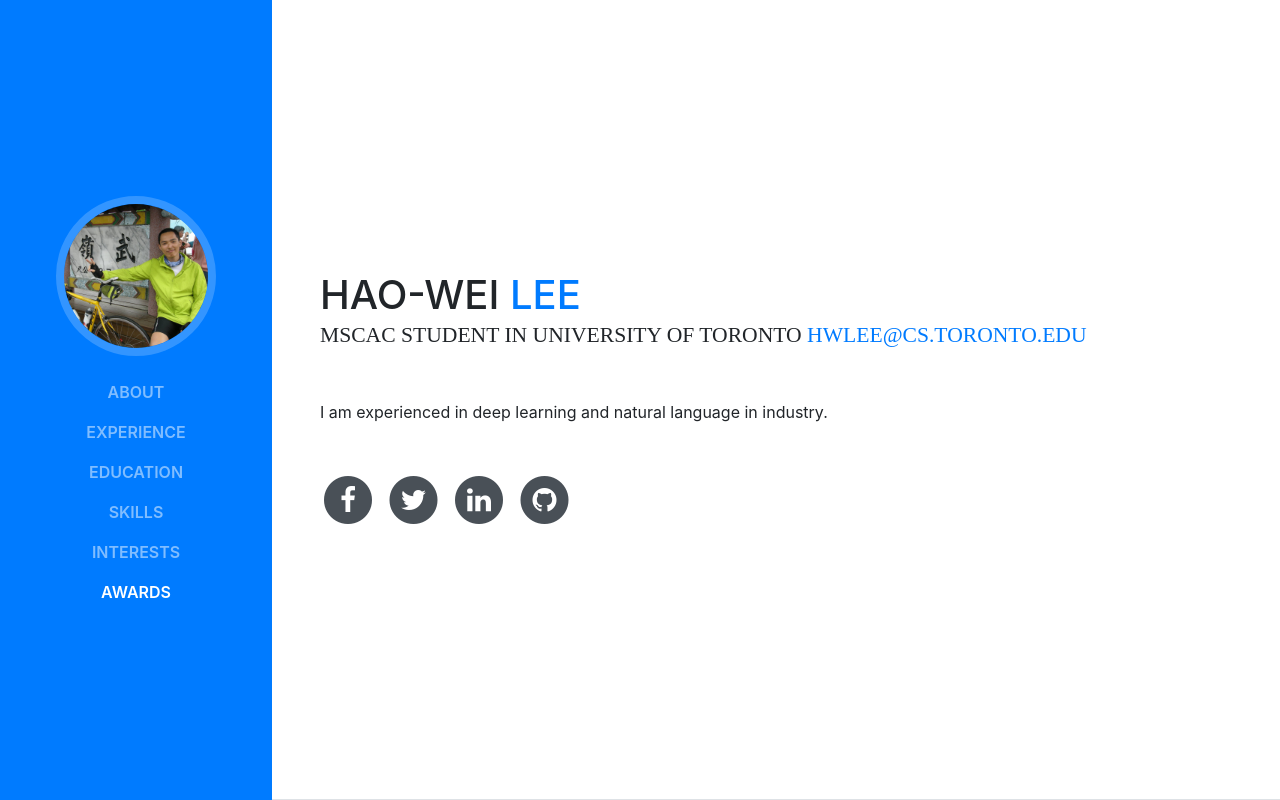
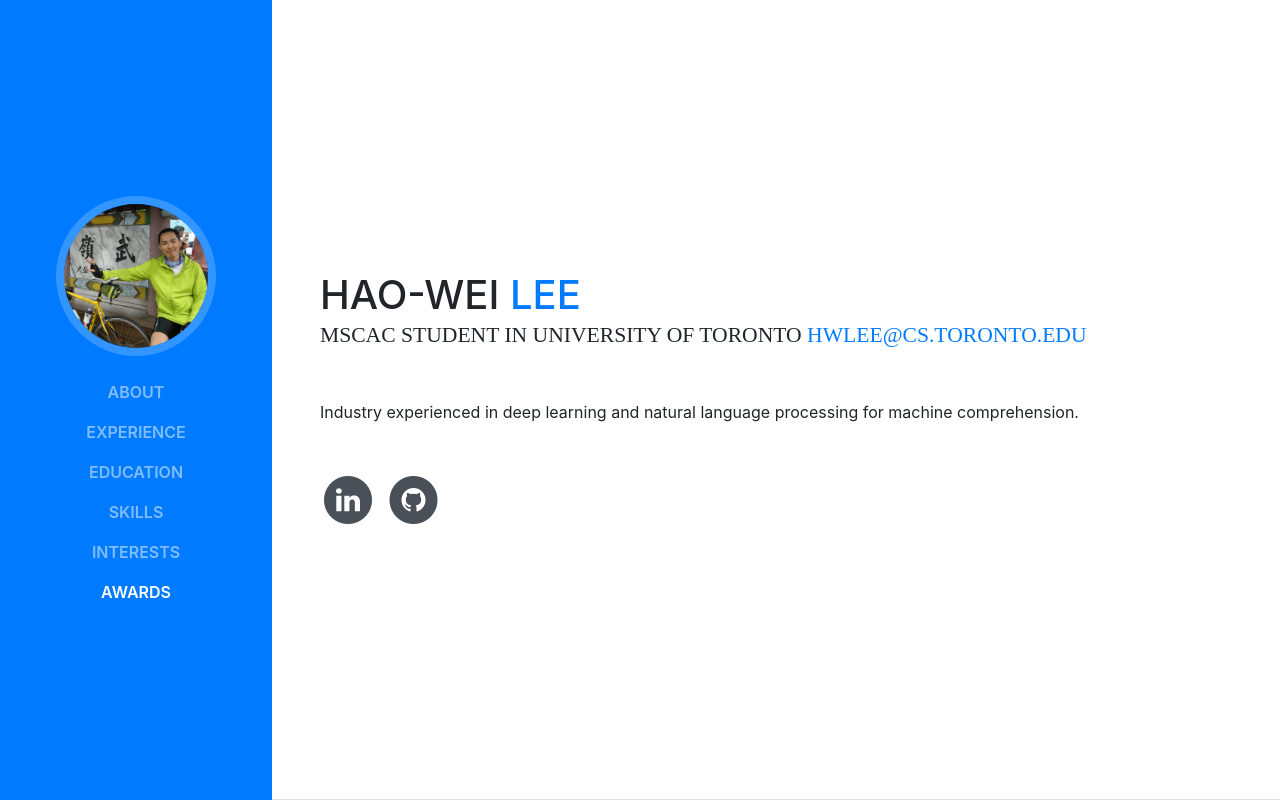
Before and after one commit to egginsect/egginsect.github.io, a website with bundled scripts: page index.html in a window 1280 px wide. Shown: the top 800 px of the page. Built offline with nearby package versions, Linux system fonts and the light colour scheme; a web font is replaced by a local one.

Commit message:
add linkedin and github

```diff
--- a/index.html
+++ b/index.html
@@ -8,7 +8,7 @@
     <meta name="description" content="">
     <meta name="author" content="">
 
-    <title>Resume - Start Bootstrap Theme</title>
+    <title>Hao-Wei Lee</title>
 
     <!-- Bootstrap core CSS -->
     <link href="vendor/bootstrap/css/bootstrap.min.css" rel="stylesheet">
@@ -71,26 +71,10 @@
           <div class="subheading mb-5">MScAC student in University of Toronto
             <a href="mailto:hwlee@cs.toronto.edu">hwlee@cs.toronto.edu</a>
           </div>
-          <p class="mb-5">I am experienced in deep learning and natural language in industry.</p>
+          <p class="mb-5">Industry experienced in deep learning and natural language processing for machine comprehension.</p>
           <ul class="list-inline list-social-icons mb-0">
             <li class="list-inline-item">
-              <a href="#">
-                <span class="fa-stack fa-lg">
-                  <i class="fa fa-circle fa-stack-2x"></i>
-                  <i class="fa fa-facebook fa-stack-1x fa-inverse"></i>
-                </span>
-              </a>
-            </li>
-            <li class="list-inline-item">
-              <a href="#">
-                <span class="fa-stack fa-lg">
-                  <i class="fa fa-circle fa-stack-2x"></i>
-                  <i class="fa fa-twitter fa-stack-1x fa-inverse"></i>
-                </span>
-              </a>
-            </li>
-            <li class="list-inline-item">
-              <a href="#">
+              <a href="https://www.linkedin.com/in/hao-wei-lee-b7ba2b37/">
                 <span class="fa-stack fa-lg">
                   <i class="fa fa-circle fa-stack-2x"></i>
                   <i class="fa fa-linkedin fa-stack-1x fa-inverse"></i>
@@ -98,7 +82,7 @@
               </a>
             </li>
             <li class="list-inline-item">
-              <a href="#">
+              <a href="https://github.com/egginsect">
                 <span class="fa-stack fa-lg">
                   <i class="fa fa-circle fa-stack-2x"></i>
                   <i class="fa fa-github fa-stack-1x fa-inverse"></i>
```
